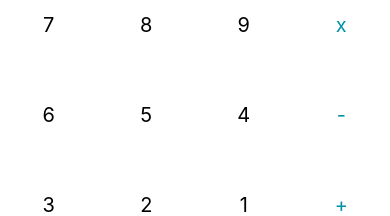
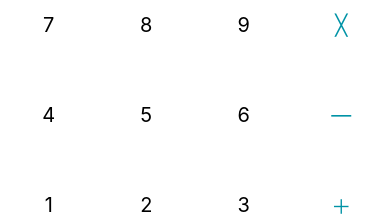
Before and after one commit to JessicaViana/rn-calculadora, a React Native app in the folder Calculadora/: screen / in a window 390 px wide. Shown: the part 504-720 px from the top of the page. Built offline with nearby package versions, Linux system fonts and the light colour scheme.

Commit message:
ajuste na ordem dos números do teclado

```diff
--- a/Calculadora/App.js
+++ b/Calculadora/App.js
@@ -3,7 +3,7 @@ import { StyleSheet, Text, View, TouchableOpacity, Button } from 'react-native';
 
 export default function App() {
   // Mapeamento de teclas
-  const buttons = ['LIMPAR', 'DEL', '%', '/', 7, 8, 9, "x", 6, 5, 4, '-', 3, 2, 1, '+', 0, '.', '+/-', '=']
+  const buttons = ['LIMPAR', 'DEL', '%', '╱', 7, 8, 9, "╳", 4, 5, 6, '―', 1, 2, 3, '＋', '+/-', 0, ',',  '=']
 
   const [currentNumber, setCurrentNumber] = useState('');
   const [lastNumber, setLastNumber] = useState('');
```
